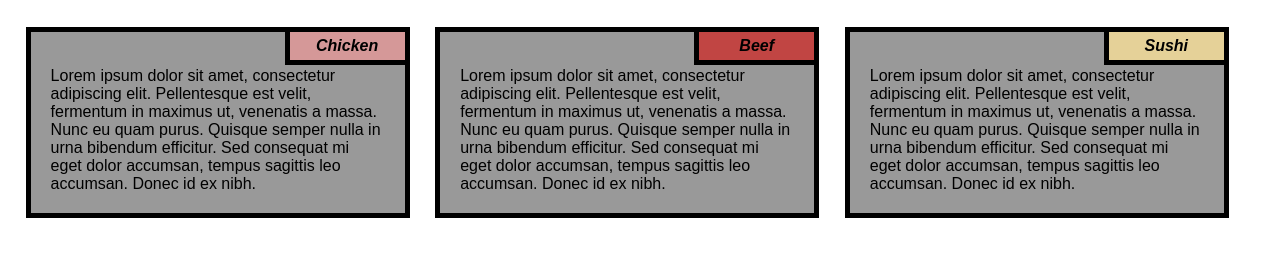
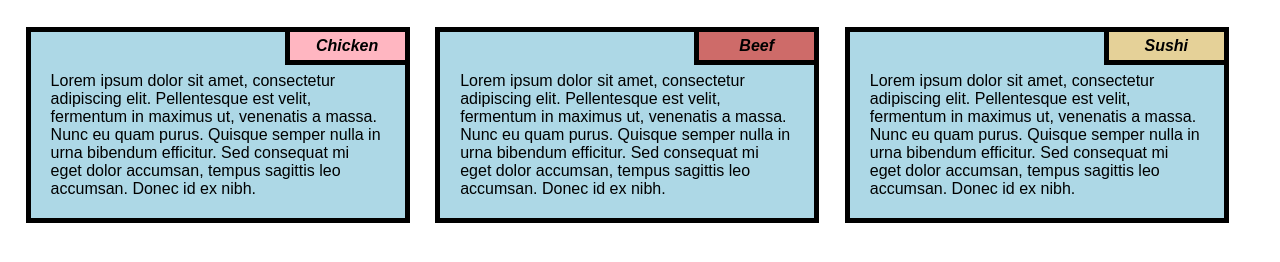
Before and after one commit to JasimUllah/Module2, a plain HTML site: page index.html in a window 1280 px wide. Shown: the part 60-322 px from the top of the page. Drawn offline with Linux system fonts and the light colour scheme.

Commit message:
commit 03

```diff
--- a/styling.css
+++ b/styling.css
@@ -15,7 +15,7 @@ h1{
   }
 
 .section {
-      background-color: #999999;
+      background-color: lightblue;
       border: 5px solid black;
       margin-right: 30px;
       margin-left: 30px;
@@ -35,16 +35,16 @@ h1{
 
 .description{
     padding: 10px;
-    padding-top: 25px;
+    padding-top: 30px;
     margin:10px;
  }
 
 #title1{
-        background-color: #D59898;
+        background-color: lightpink;
  }
 
 #title2{
-    background-color: #C14543;
+    background-color: #ce6b69;
  }
 
 #title3{
```
